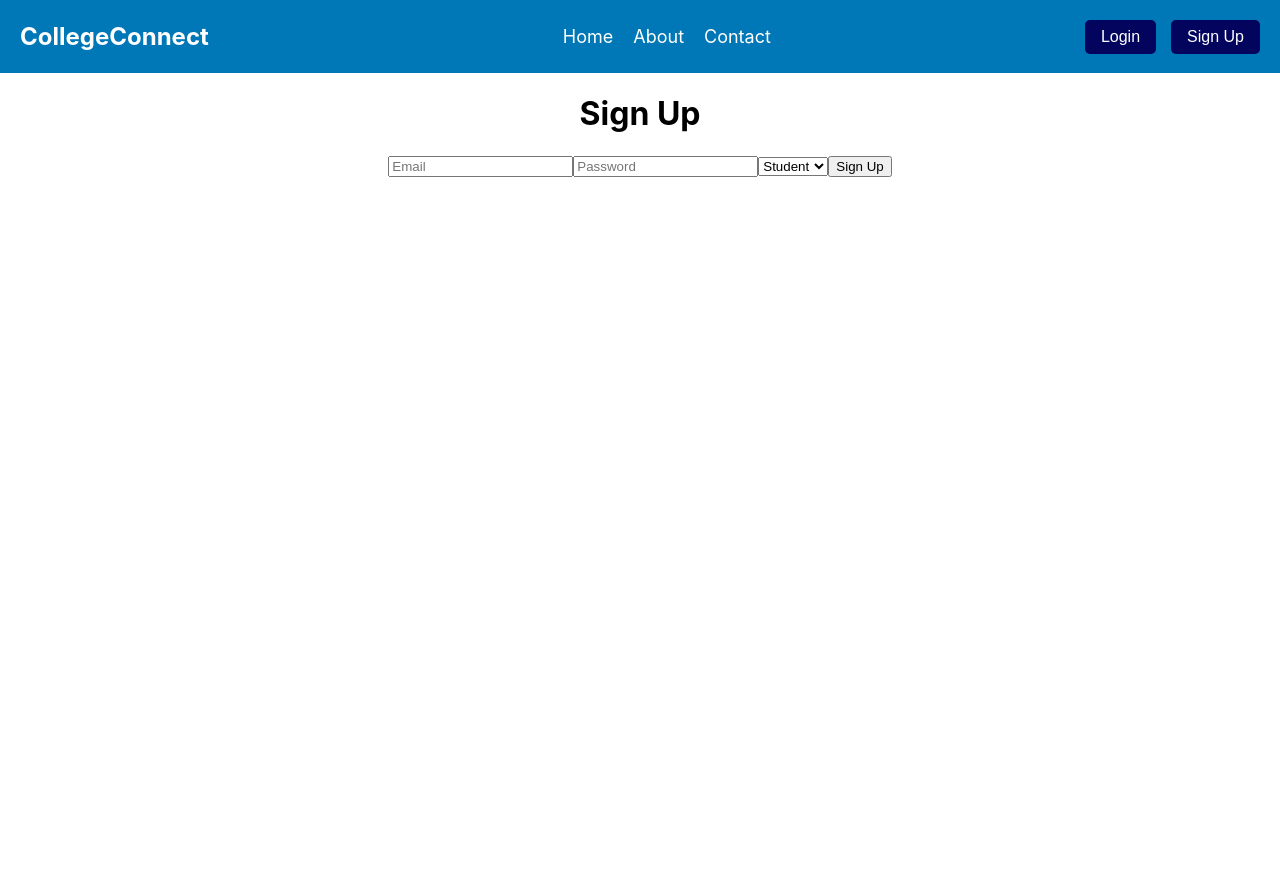
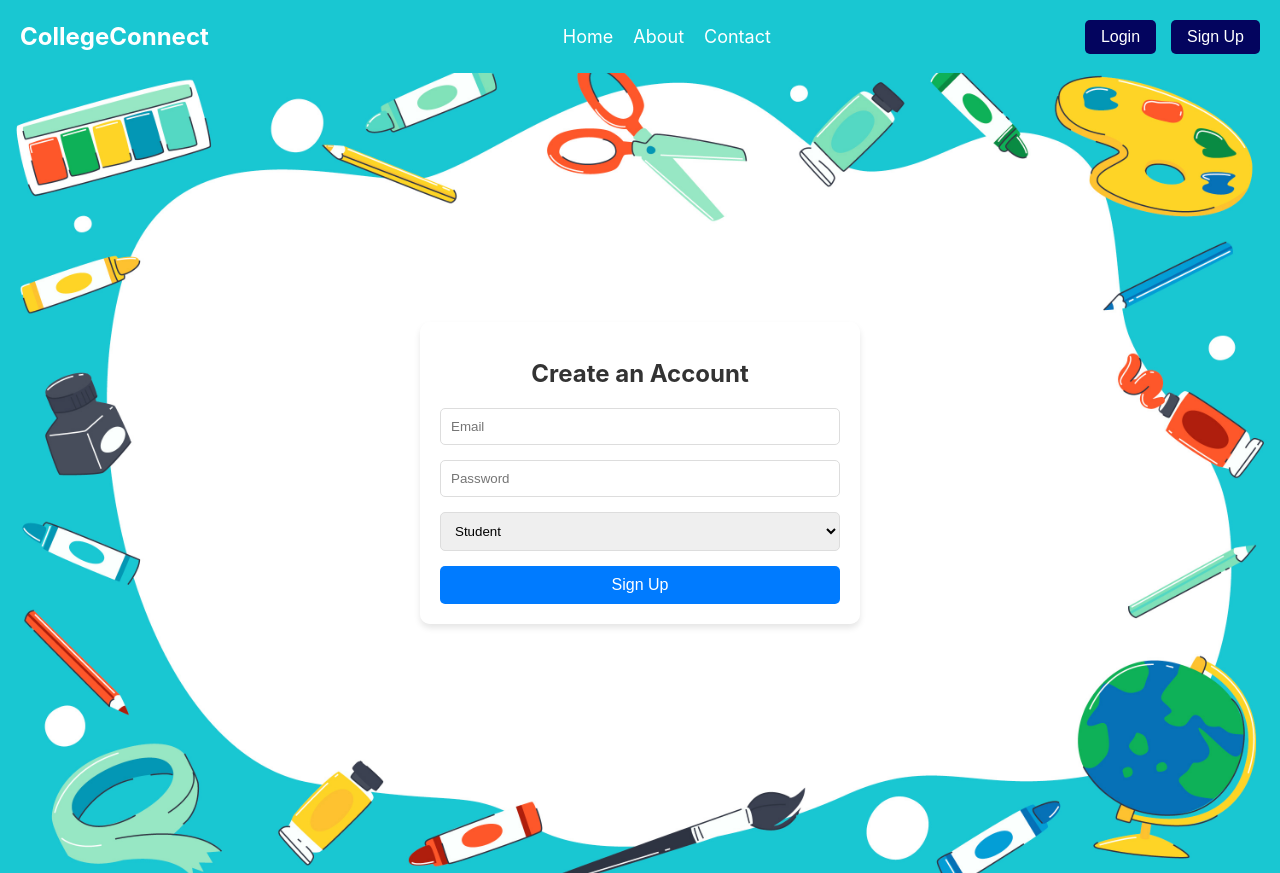
Before and after one commit to Abhinav359810/CollegeConnect, a React (Create React App) app: page /signup in a window 1280 px wide. Before the commit the page ends 800 px from the top, so only its background shows below. Built offline with nearby package versions, Linux system fonts and the light colour scheme; no server answers.

Commit message:
Fix Signup Issues

```diff
--- a/src/App.js
+++ b/src/App.js
@@ -6,7 +6,7 @@ import Home from './components/Home';
 import About from './components/About';
 import Contact from './components/Contact';
 import Login from './components/Login';
-import SignUp from './components/SignUp'; // Add SignUp import
+import SignUp from './components/SignUp';
 import Dashboard from './components/Dashboard'; // Example protected component
 import ProtectedRoute from './components/ProtectedRoute';
 import './App.css';
@@ -21,7 +21,7 @@ function App() {
           <Route path="/about" element={<About />} />
           <Route path="/contact" element={<Contact />} />
           <Route path="/login" element={<Login />} />
-          <Route path="/signup" element={<SignUp />} /> {/* Add SignUp route */}
+          <Route path="/signup" element={<SignUp />} />
           <Route
             path="/dashboard"
             element={
--- a/src/components/CSS/Header.css
+++ b/src/components/CSS/Header.css
@@ -1,5 +1,5 @@
 .header {
-  background-color: var(--honolulu-blue);
+  background-color: #19c7d2;
   padding: 10px 20px;
   display: flex;
   justify-content: space-between;
--- /dev/null
+++ b/src/components/CSS/SignUp.css
@@ -0,0 +1,72 @@
+/* src/components/CSS/SignUp.css */
+.sign-up-container {
+    display: flex;
+    justify-content: center;
+    align-items: center;
+    height: 100vh;
+    background-image: url('../../assets/signup-illustration.jpg'); /* Updated path */
+    background-size: cover;
+    background-position: center;
+    background-repeat: no-repeat;
+    padding: 0 20px;
+  }
+
+  .sign-up-form {
+    max-width: 400px;
+    padding: 20px;
+    background: rgba(255, 255, 255, 0.8); /* Slightly transparent background for better readability */
+    border-radius: 10px;
+    box-shadow: 0 4px 6px rgba(0, 0, 0, 0.1);
+    animation: fadeIn 0.6s ease-in-out;
+    position: relative; /* Ensure form is positioned correctly */
+  }
+
+  .sign-up-form h1 {
+    margin-bottom: 20px;
+    font-size: 24px;
+    text-align: center;
+    color: #333;
+  }
+
+  .sign-up-form input,
+  .sign-up-form select {
+    width: 100%;
+    padding: 10px;
+    margin-bottom: 15px;
+    border: 1px solid #ddd;
+    border-radius: 5px;
+    box-sizing: border-box;
+  }
+
+  .sign-up-form button {
+    width: 100%;
+    padding: 10px;
+    border: none;
+    border-radius: 5px;
+    background-color: #007bff;
+    color: #fff;
+    font-size: 16px;
+    cursor: pointer;
+    transition: background-color 0.3s;
+  }
+
+  .sign-up-form button:hover {
+    background-color: #0056b3;
+  }
+
+  /* Hide illustration container as it is not needed */
+  .sign-up-illustration {
+    display: none;
+  }
+
+  /* Animation */
+  @keyframes fadeIn {
+    from {
+      opacity: 0;
+      transform: translateY(-20px);
+    }
+    to {
+      opacity: 1;
+      transform: translateY(0);
+    }
+  }
--- a/src/components/Header.js
+++ b/src/components/Header.js
@@ -1,27 +1,36 @@
+// src/components/Header.js
 import React from 'react';
 import './CSS/Header.css';
 import { Link } from 'react-router-dom';
+import { useAuthState } from 'react-firebase-hooks/auth';
+import { auth } from '../firebase';
 
 function Header() {
+  const [user] = useAuthState(auth); // Get the current authentication state
+
   return (
     <header className="header">
       <div className="logo">CollegeConnect</div>
 
-      {/* Updated nav-links with React Router Links */}
       <ul className="nav-links">
         <li><Link to="/">Home</Link></li>
         <li><Link to="/about">About</Link></li>
         <li><Link to="/contact">Contact</Link></li>
       </ul>
 
-      {/* Auth buttons with Links */}
       <div className="auth-buttons">
+        {!user ? (
+          <>
             <Link to="/login">
               <button className="btn">Login</button>
             </Link>
             <Link to="/signup">
               <button className="btn">Sign Up</button>
             </Link>
+          </>
+        ) : (
+          <button className="btn" onClick={() => auth.signOut()}>Logout</button> // Optionally add logout button
+        )}
       </div>
     </header>
   );
--- a/src/components/Login.js
+++ b/src/components/Login.js
@@ -11,13 +11,11 @@ function Login() {
   const [loading, setLoading] = useState(false);
   const navigate = useNavigate();
 
-  // Handle email and password login
   const handleEmailLogin = async (e) => {
     e.preventDefault();
     setLoading(true);
     try {
       await signInWithEmailAndPassword(auth, email, password);
-      alert('Logged in successfully');
       navigate('/dashboard'); // Redirect to dashboard or another page
     } catch (error) {
       alert('Error logging in: ' + error.message);
@@ -26,24 +24,20 @@ function Login() {
     }
   };
 
-  // Handle Google login
   const handleGoogleLogin = async () => {
     const provider = new GoogleAuthProvider();
     try {
       await signInWithPopup(auth, provider);
-      alert('Logged in with Google');
       navigate('/dashboard'); // Redirect to dashboard or another page
     } catch (error) {
       alert('Error logging in with Google: ' + error.message);
     }
   };
 
-  // Handle forgot password (functionality not yet implemented)
   const handleForgotPassword = () => {
     alert('Forgot Password functionality not implemented');
   };
 
-  // Redirect to signup page
   const handleCreateAccount = () => {
     navigate('/signup'); // Redirect to signup page
   };
@@ -54,17 +48,10 @@ function Login() {
         <h1>Log in to Your Account</h1>
         <p>Welcome back! Select a method to log in:</p>
         <div className="social-login">
-          <button
-            className="google-login"
-            onClick={handleGoogleLogin}
-            disabled={loading}
-          >
+          <button className="google-login" onClick={handleGoogleLogin} disabled={loading}>
             {loading ? 'Loading...' : 'Log in with Google'}
           </button>
-          <button
-            className="facebook-login"
-            disabled
-          >
+          <button className="facebook-login" disabled>
             Log in with Facebook
           </button>
         </div>
@@ -92,37 +79,21 @@ function Login() {
             <label>
               <input type="checkbox" /> Remember me
             </label>
-            <button
-              type="button"
-              className="forgot-password"
-              onClick={handleForgotPassword}
-            >
+            <button type="button" className="forgot-password" onClick={handleForgotPassword}>
               Forgot Password?
             </button>
           </div>
-          <button
-            type="submit"
-            className="login-button"
-            disabled={loading}
-          >
+          <button type="submit" className="login-button" disabled={loading}>
             {loading ? 'Logging in...' : 'Log in'}
           </button>
         </form>
         <p className="create-account">
-          Don't have an account?{' '}
-          <button
-            className="create-account-btn"
-            onClick={handleCreateAccount}
-          >
-            Create an account
-          </button>
+          Don't have an account? <button className="create-account-btn" onClick={handleCreateAccount}>Create an account</button>
         </p>
       </div>
       <div className="login-illustration">
         <img src={loginIllustration} alt="Login illustration" />
-        <p>
-          Connect with every application. Everything you need in an easily customizable dashboard.
-        </p>
+        <p>Connect with every application. Everything you need in an easily customizable dashboard.</p>
       </div>
     </div>
   );
--- a/src/components/ProtectedRoute.js
+++ b/src/components/ProtectedRoute.js
@@ -18,6 +18,10 @@ function ProtectedRoute({ children }) {
     return <Navigate to="/login" />;
   }
 
+  if (loading) {
+    return <p>Loading...</p>; // Optionally show a loading state
+  }
+
   return children;
 }
 
--- a/src/components/SignUp.js
+++ b/src/components/SignUp.js
@@ -2,6 +2,7 @@
 import React, { useState } from 'react';
 import { useNavigate } from 'react-router-dom';
 import { registerUser } from '../services/authService';
+import './CSS/SignUp.css'; // Import updated CSS
 
 function SignUp() {
   const [email, setEmail] = useState('');
@@ -14,8 +15,8 @@ function SignUp() {
     e.preventDefault();
     setLoading(true);
     try {
-      await registerUser(email, password, role); // Ensure the user is registered
-      navigate('/dashboard'); // Redirect to dashboard
+      await registerUser(email, password, role);
+      navigate('/dashboard');
     } catch (error) {
       alert('Error signing up: ' + error.message);
     } finally {
@@ -25,8 +26,9 @@ function SignUp() {
 
   return (
     <div className="sign-up-container">
+      <div className="sign-up-form">
+        <h1>Create an Account</h1>
         <form onSubmit={handleSubmit}>
-        <h1>Sign Up</h1>
           <input
             type="email"
             placeholder="Email"
@@ -50,6 +52,7 @@ function SignUp() {
           </button>
         </form>
       </div>
+    </div>
   );
 }
 
```
Also changed, not shown: src/assets/signup-illustration.jpg (added). Lines whose indentation alone changed are shown as unchanged.
